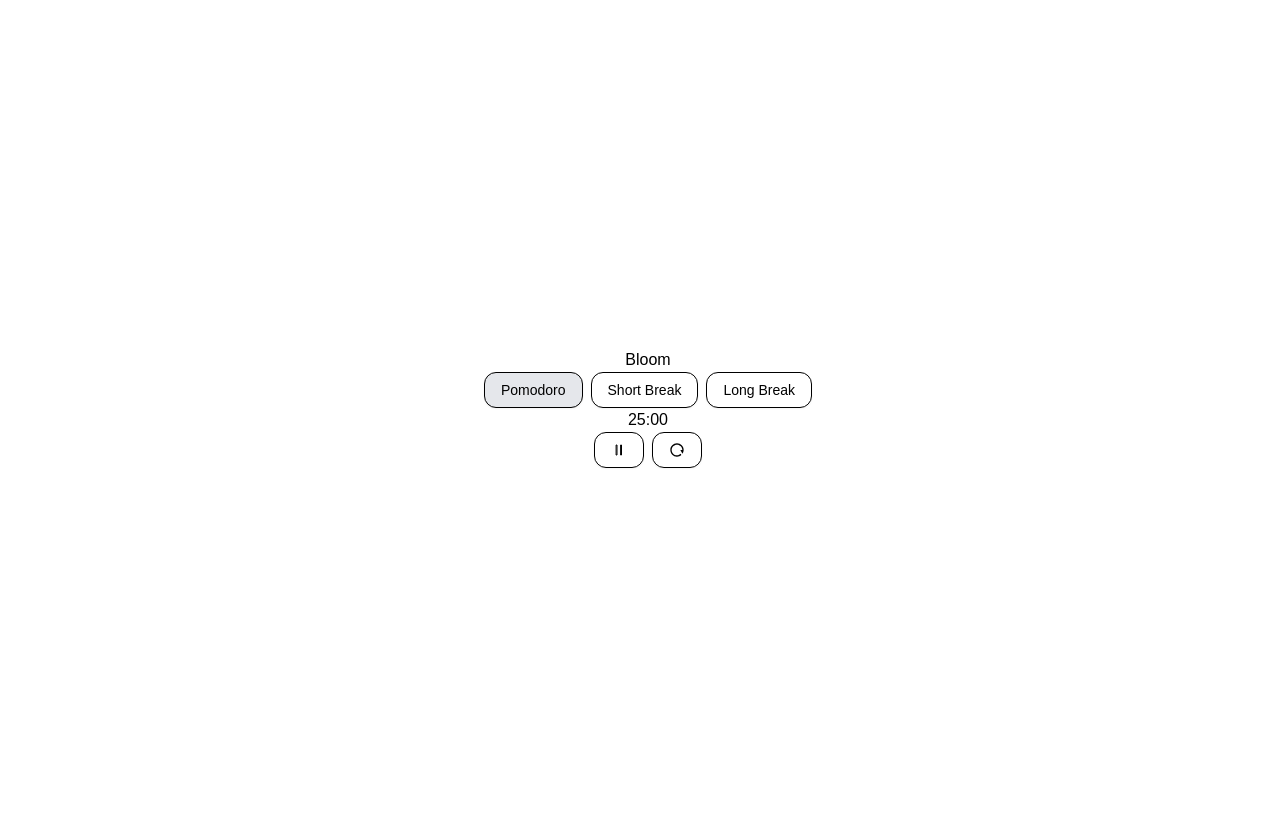
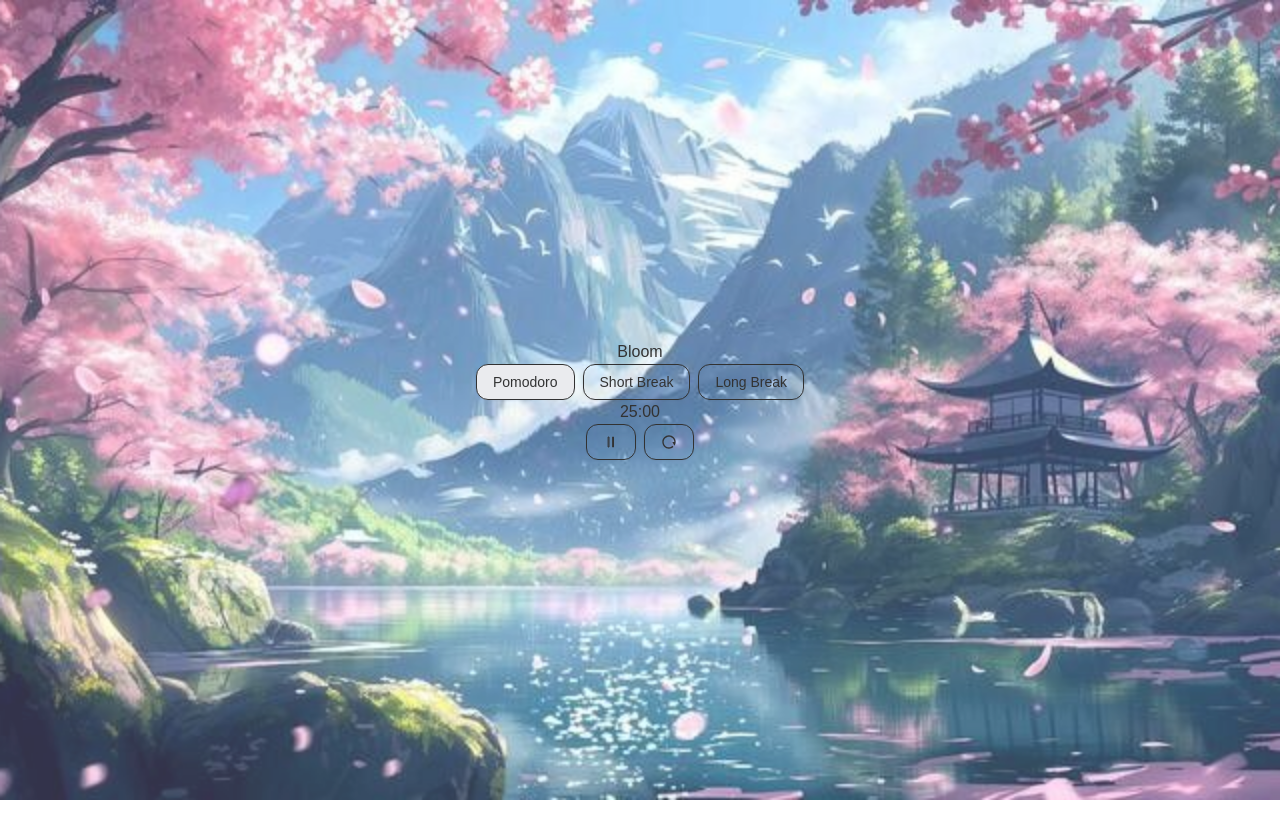
Before and after one commit to AshwiniParaye1/Bloom, a Next.js app: page / in a window 1280 px wide. Built offline with nearby package versions, Linux system fonts and the light colour scheme; a web font is replaced by a local one.

Commit message:
added bg img

```diff
--- a/app/globals.css
+++ b/app/globals.css
@@ -7,3 +7,11 @@
 body {
   font-family: "Sour Gummy", sans-serif;
 }
+
+.bg-image {
+  background-image: url("/blossom.jpeg");
+  background-size: cover; /* Ensures the image covers the entire container */
+  background-position: center; /* Centers the image */
+  background-repeat: no-repeat; /* Prevents tiling */
+  opacity: 0.8;
+}
--- a/app/page.js
+++ b/app/page.js
@@ -3,7 +3,7 @@ import React from "react";
 
 const Home = () => {
   return (
-    <div className="flex flex-col justify-center items-center m-2 w-full h-screen">
+    <div className="bg-image h-screen w-full flex flex-col justify-center items-center ">
       <h1>Bloom</h1>
       <Timer />
     </div>
```
Also changed, not shown: public/blossom.jpeg (renamed from public/images/blossom.jpeg).
